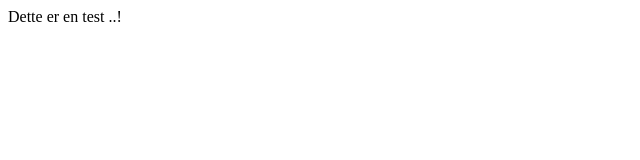
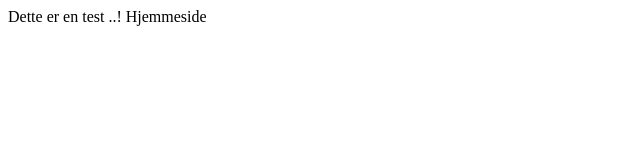
Before and after one commit to erlendfs/minAppTest, a plain HTML site: page index.html in a window 1280 px wide. Shown: the whole page, without its empty margins (0-640 px from the left). Drawn offline with Linux system fonts and the light colour scheme.

Commit message:
Endret index på hjemmesidebranch

```diff
--- a/index.html
+++ b/index.html
@@ -6,5 +6,6 @@
   </head>
   <body>
     Dette er en test ..!
+    Hjemmeside
   </body>
 </html>
```
